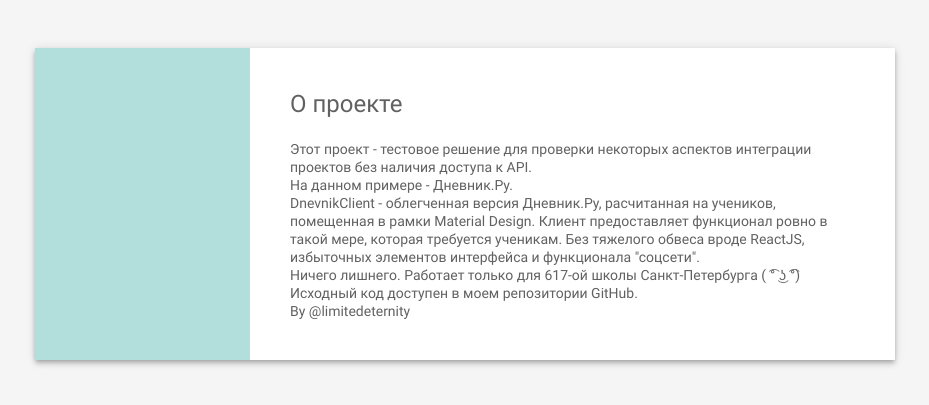
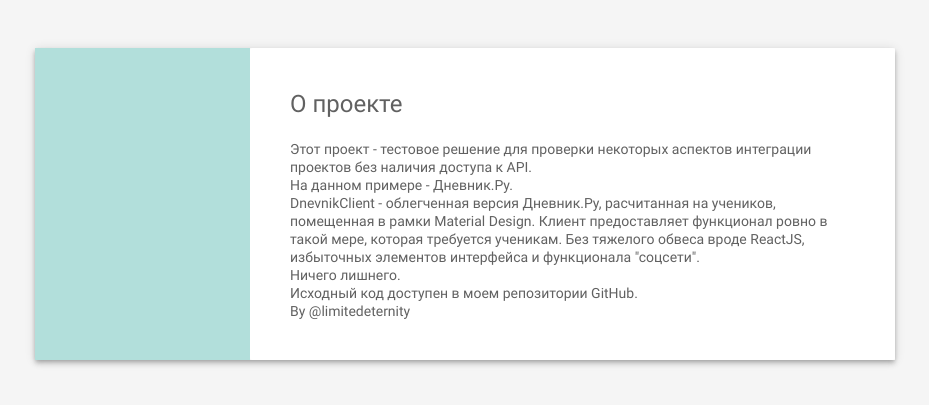
Before and after one commit to limitedeternity/dnevnik-client, a Flask app: page / in a window 1280 px wide. Shown: the part 256-661 px from the top of the page, without its empty margins (175-1104 px from the left). Run offline with Flask 2, Linux system fonts and the light colour scheme; parts of the project's set-up code (start-up, migrations or seed data) failed here and were passed over; some libraries are stand-ins or nearby versions.

Commit message:
Add files via upload

```diff
--- a/templates/index.html
+++ b/templates/index.html
@@ -51,7 +51,7 @@
                 Этот проект - тестовое решение для проверки некоторых аспектов интеграции проектов без наличия доступа к API. <br>
                 На данном примере - Дневник.Ру. <br> DnevnikClient - облегченная версия Дневник.Ру, расчитанная на учеников, помещенная в рамки
                 Material Design. Клиент предоставляет функционал ровно в такой мере, которая требуется ученикам. Без тяжелого обвеса вроде ReactJS,
-                избыточных элементов интерфейса и функционала "соцсети". <br> Ничего лишнего. Работает только для 617-ой школы Санкт-Петербурга ( ͡° ͜ʖ ͡°) <br>
+                избыточных элементов интерфейса и функционала "соцсети". <br> Ничего лишнего. <br>
                 Исходный код доступен в моем репозитории GitHub. <br>
                 By @limitedeternity
               </div>
--- a/templates/index_logged_in.html
+++ b/templates/index_logged_in.html
@@ -50,7 +50,7 @@
                 Этот проект - тестовое решение для проверки некоторых аспектов интеграции проектов без наличия доступа к API. <br>
                 На данном примере - Дневник.Ру. <br> DnevnikClient - облегченная версия Дневник.Ру, расчитанная на учеников, помещенная в рамки
                 Material Design. Клиент предоставляет функционал ровно в такой мере, которая требуется ученикам. Без тяжелого обвеса вроде ReactJS,
-                избыточных элементов интерфейса и функционала "соцсети". <br> Ничего лишнего. Работает только для 617-ой школы Санкт-Петербурга ( ͡° ͜ʖ ͡°) <br>
+                избыточных элементов интерфейса и функционала "соцсети". <br> Ничего лишнего. <br>
                 Исходный код доступен в моем репозитории GitHub. <br>
                 By @limitedeternity
               </div>
```
